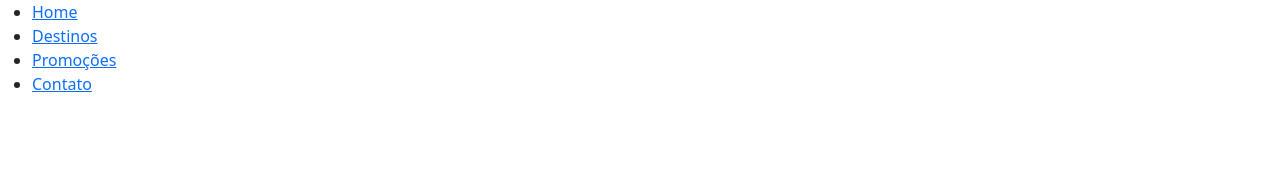
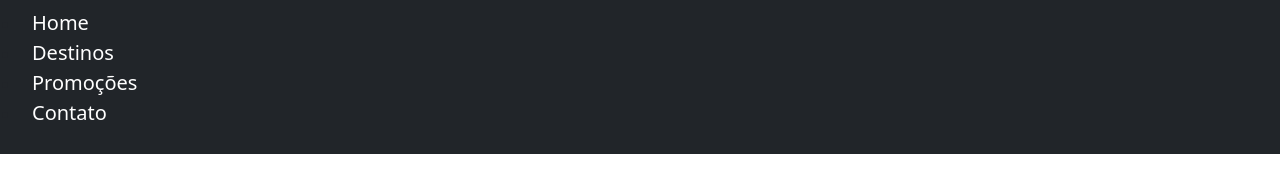
Before and after one commit to guilhermetm5/site, a plain HTML site: page index.html in a window 1280 px wide. Drawn offline with nearby package versions, Linux system fonts and the light colour scheme.

Commit message:
Ajeitando navbar com bootstrap

```diff
--- a/index.html
+++ b/index.html
@@ -13,14 +13,17 @@
 </head>
 
 <body>
-    <nav>
-        <ul>
-            <li><a href="index.html">Home</a></li>
-            <li><a href="destino.html">Destinos</a></li>
-            <li><a href="promocoes.html">Promoções</a></li>
-            <li><a href="contato.html">Contato</a></li>
+    <nav class="navbar navbar-dark bg-dark navbar-expand-lg ">
+        <ul class="row">
+            <li><a class="navbar-brand" href="index.html">Home</a></li>
+            <li><a class="navbar-brand" href="destino.html">Destinos</a></li>
+            <li><a class="navbar-brand" href="promocoes.html">Promoções</a></li>
+            <li><a class="navbar-brand" href="contato.html">Contato</a></li>
         </ul>
     </nav>
+    <div class="container-fluid text-white text-center bg-primary border border-dark">
+
+    </div>
 </body>
 
 </html>
```
